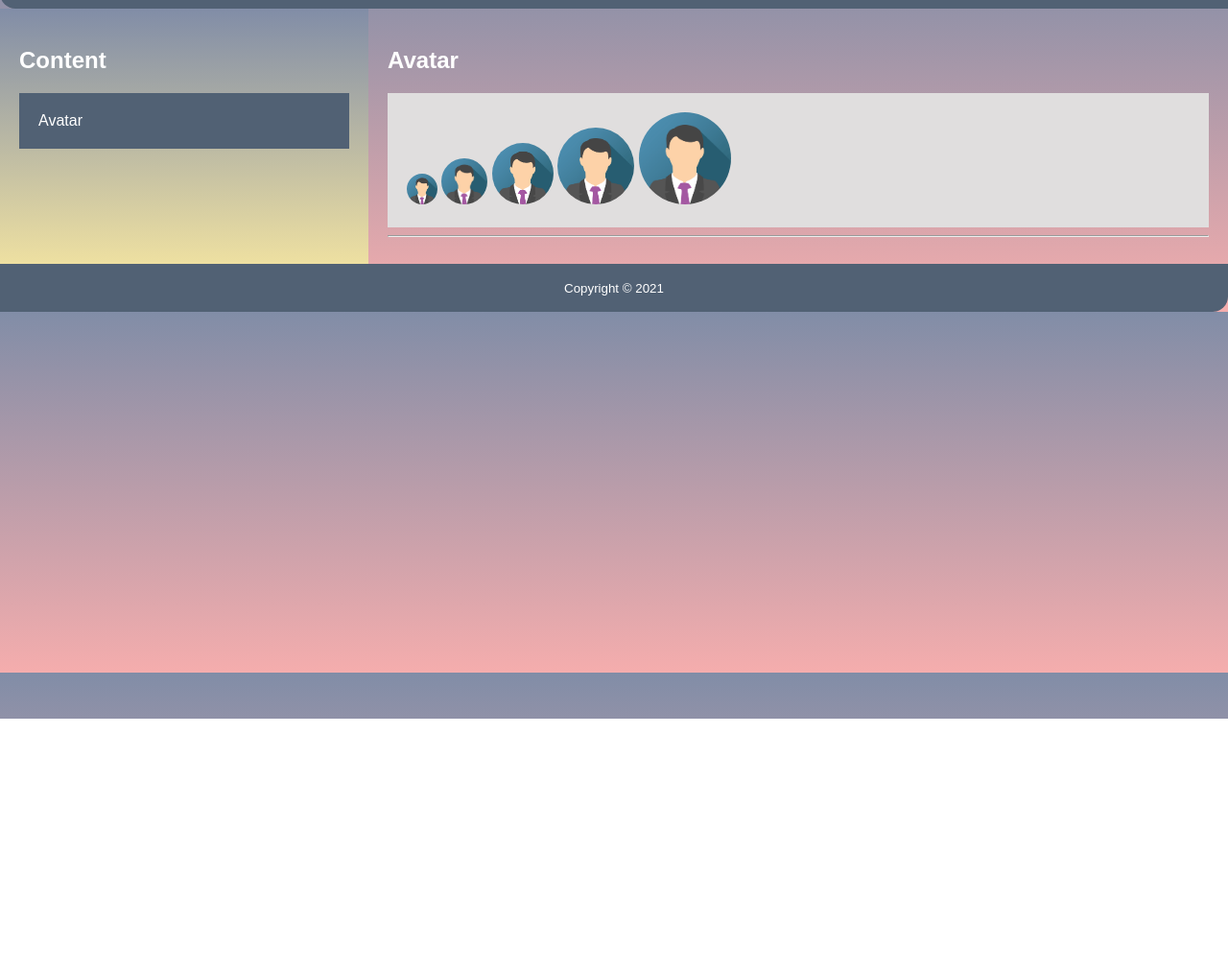
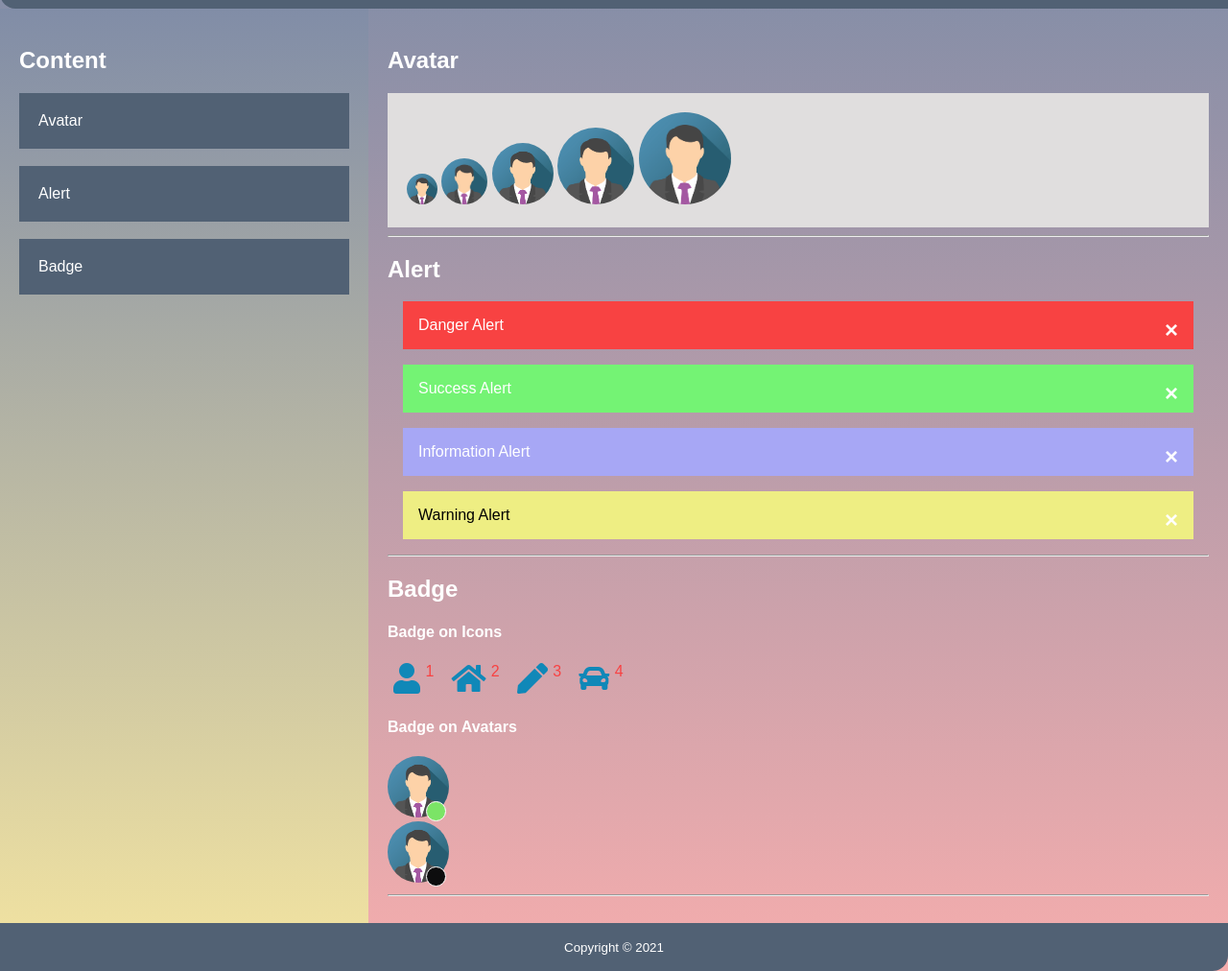
Before and after one commit to aryanandarnav13/Cosmos-Component-Library, a plain HTML site: page index.html in a window 1280 px wide. Shown: the part 51-1063 px from the top of the page at 96% size. Before the commit the page ends 800 px from the top, so only its background shows below. Drawn offline with Linux system fonts and the light colour scheme.

Commit message:
Created alert and badges

```diff
--- a/app.css
+++ b/app.css
@@ -1,5 +1,7 @@
 
 @import url("css/avatar.css");
+@import url("css/alert.css");
+@import url("css/badge.css");
 
 
 :root{
@@ -22,9 +24,10 @@
   }
 
 
-  h2{
+  h2,h4{
     color: var(--secondary-color);
   }
+
   .header {
     background-color: var(--primary-color);
     padding: 1rem 1rem;
--- /dev/null
+++ b/css/alert.css
@@ -0,0 +1,38 @@
+.alertd {
+    padding: 1rem;
+    background-color: rgb(248, 66, 66);
+    color: white;
+    margin:1rem;
+  }
+  .alerts {
+    padding: 1rem;
+    background-color: rgb(116, 243, 116);
+    color: white;
+    margin:1rem;
+  }
+  .alerti {
+    padding: 1rem;
+    background-color: rgb(167, 167, 245);
+    color: white;
+    margin:1rem;
+  }
+  .alertw {
+    padding: 1rem;
+    background-color: rgb(238, 238, 131);
+    color: black;
+    margin:1rem;
+  }
+
+  .closebtn {
+    margin-left: 5rem;
+    color: white;
+    font-weight: bold;
+    float: right;
+    font-size: 1.5rem;
+    cursor: pointer;
+
+  }
+
+  .closebtn:hover {
+    color: black;
+  }
--- /dev/null
+++ b/css/badge.css
@@ -0,0 +1,47 @@
+.badge {
+    position: relative;
+    width: max-content;
+  }
+
+  .badge-btn {
+    background: none;
+    border: none;
+    color: rgb(16, 136, 184);
+    font-size: 2rem;
+    position: relative;
+    margin-right: 1rem;
+  }
+
+  .badge-text {
+    align-items: center;
+    border-radius: 50%;
+    position: absolute;
+    right: 0;
+    top: 0;
+    transform: translate(60%, -30%);
+    width: 1.5rem;
+    color: rgb(248, 66, 66);
+    display: flex;
+    font-size: 1rem;
+    justify-content: center;
+    padding: 1.2rem;
+
+  }
+
+  .badge-status {
+    border: thin solid white;
+    border-radius: 50%;
+    bottom: 0;
+    height: 1.3rem;
+    position: absolute;
+    right: 5%;
+
+    width: 1.3rem;
+  }
+
+  .badge-status1{
+    background-color: rgb(123, 228, 102);
+  }
+  .badge-status2{
+    background-color: rgb(13, 13, 14);
+  }
--- a/index.html
+++ b/index.html
@@ -4,8 +4,9 @@
     <meta charset="UTF-8">
     <meta http-equiv="X-UA-Compatible" content="IE=edge">
     <meta name="viewport" content="width=device-width, initial-scale=1.0">
-    <title>Component</title>
+    <title>Component Library</title>
     <link rel="stylesheet" href="app.css">
+    <link rel="stylesheet" href="https://cdnjs.cloudflare.com/ajax/libs/font-awesome/5.15.4/css/all.min.css" integrity="sha512-1ycn6IcaQQ40/MKBW2W4Rhis/DbILU74C1vSrLJxCq57o941Ym01SwNsOMqvEBFlcgUa6xLiPY/NS5R+E6ztJQ==" crossorigin="anonymous" referrerpolicy="no-referrer" />
 </head>
 <body>
 
@@ -18,6 +19,8 @@
     <div class="side">
       <h2>Content</h2>
         <div class="cover1"><a href="#">Avatar</a></div><br>
+        <div class="cover1"><a href="#">Alert</a></div><br>
+        <div class="cover1"><a href="#">Badge</a></div><br>
     </div>
 
     <div class="main">
@@ -32,8 +35,39 @@
             <img class="avatar avatar-lg" src="assets/img_avatar.png" alt=""/>
          </div>
  <!-- Avatar component ends -->
-      <hr>
 
+ <hr>
+
+<!-- Alert component starts -->
+     <h2>Alert</h2>
+          <div class="alertd"><span class="closebtn">&times;</span> Danger Alert </div>
+          <div class="alerts"><span class="closebtn">&times;</span> Success Alert </div>
+          <div class="alerti"><span class="closebtn">&times;</span> Information Alert </div>
+          <div class="alertw"><span class="closebtn">&times;</span> Warning Alert </div>
+<!-- Alert component ends -->
+
+<hr>
+
+<!-- Badge component starts -->
+  <h2>Badge</h2>
+
+      <h4>Badge on Icons</h4>
+      <button class="badge-btn "> <i class="fas fa-user"></i> <span class="badge-text">1</span> </button>
+      <button class="badge-btn "> <i class="fas fa-home"></i> <span class="badge-text">2</span> </button>
+      <button class="badge-btn "> <i class="fas fa-pen"></i> <span class="badge-text">3</span> </button>
+      <button class="badge-btn "> <i class="fas fa-car"></i> <span class="badge-text">4</span> </button>
+      <h4>Badge on Avatars</h4>
+      <div class="badge">
+        <img class="avatar" src="assets/img_avatar.png" alt=""/>
+        <span class="badge-status1 badge-status"></span>
+      </div>
+      <div class="badge">
+        <img class="avatar" src="assets/img_avatar.png" alt=""/>
+        <span class="badge-status2 badge-status"></span>
+      </div>
+<!-- Badge component ends -->
+
+<hr>
 
     </div>
 
```
